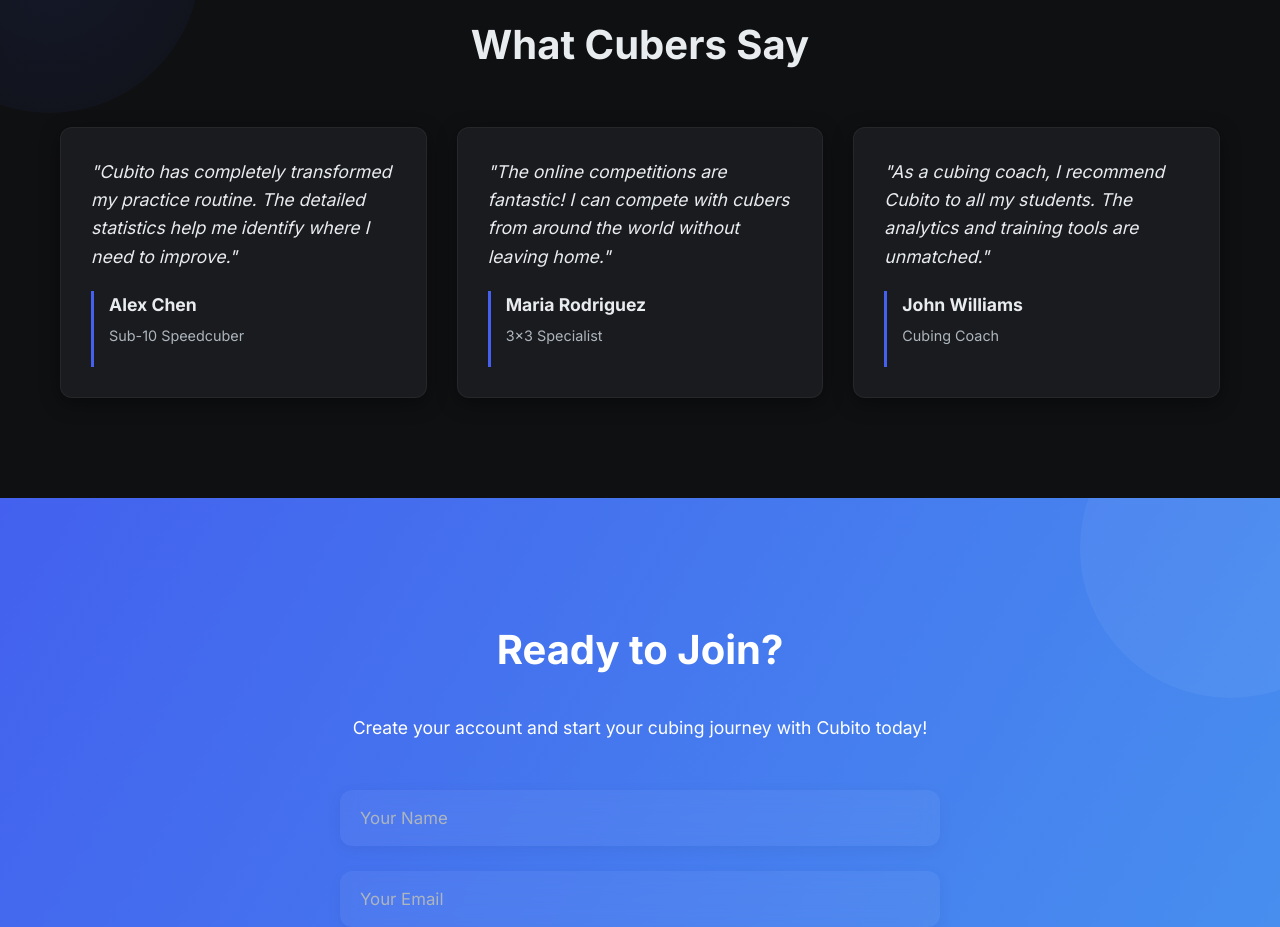
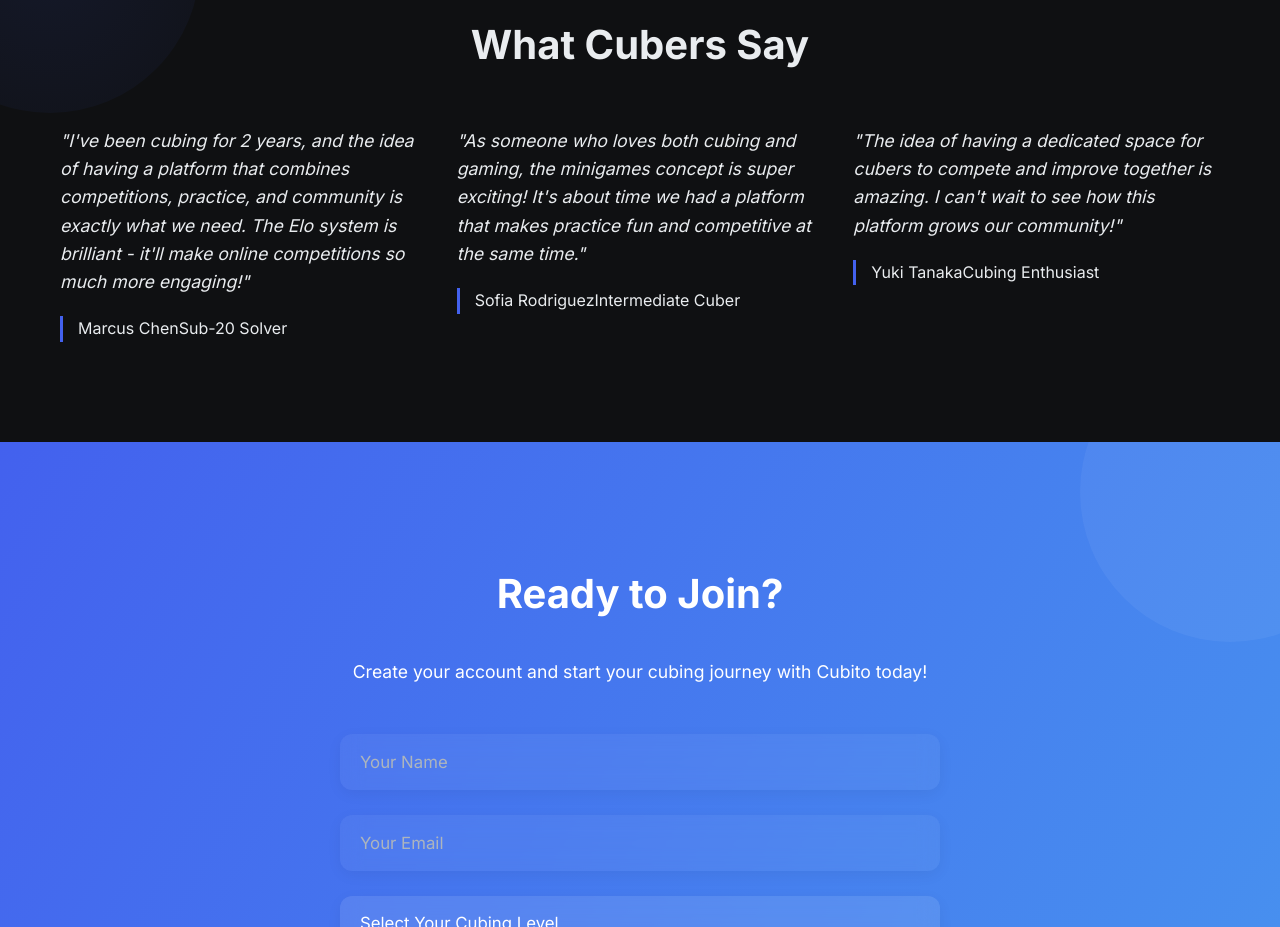
Before and after one commit to BettleBaker/Cubito, a plain HTML site: page index.html in a window 1280 px wide. Shown: the part 3300-4227 px from the top of the page. Drawn offline with nearby package versions, Linux system fonts and the light colour scheme.

Commit message:
Update index.html

```diff
--- a/index.html
+++ b/index.html
@@ -188,36 +188,30 @@
         <div class="container">
             <h2 class="section-title">What Cubers Say</h2>
             <div class="testimonial-slider">
-                <div class="testimonial">
+                <div class="testimonial-card">
                     <div class="testimonial-content">
-                        <p>"Cubito has completely transformed my practice routine. The detailed statistics help me identify where I need to improve."</p>
+                        <p>"I've been cubing for 2 years, and the idea of having a platform that combines competitions, practice, and community is exactly what we need. The Elo system is brilliant - it'll make online competitions so much more engaging!"</p>
                         <div class="testimonial-author">
-                            <div>
-                                <h4>Alex Chen</h4>
-                                <p>Sub-10 Speedcuber</p>
-                            </div>
+                            <span class="author-name">Marcus Chen</span>
+                            <span class="author-title">Sub-20 Solver</span>
                         </div>
                     </div>
                 </div>
-                <div class="testimonial">
+                <div class="testimonial-card">
                     <div class="testimonial-content">
-                        <p>"The online competitions are fantastic! I can compete with cubers from around the world without leaving home."</p>
+                        <p>"As someone who loves both cubing and gaming, the minigames concept is super exciting! It's about time we had a platform that makes practice fun and competitive at the same time."</p>
                         <div class="testimonial-author">
-                            <div>
-                                <h4>Maria Rodriguez</h4>
-                                <p>3x3 Specialist</p>
-                            </div>
+                            <span class="author-name">Sofia Rodriguez</span>
+                            <span class="author-title">Intermediate Cuber</span>
                         </div>
                     </div>
                 </div>
-                <div class="testimonial">
+                <div class="testimonial-card">
                     <div class="testimonial-content">
-                        <p>"As a cubing coach, I recommend Cubito to all my students. The analytics and training tools are unmatched."</p>
+                        <p>"The idea of having a dedicated space for cubers to compete and improve together is amazing. I can't wait to see how this platform grows our community!"</p>
                         <div class="testimonial-author">
-                            <div>
-                                <h4>John Williams</h4>
-                                <p>Cubing Coach</p>
-                            </div>
+                            <span class="author-name">Yuki Tanaka</span>
+                            <span class="author-title">Cubing Enthusiast</span>
                         </div>
                     </div>
                 </div>
```
